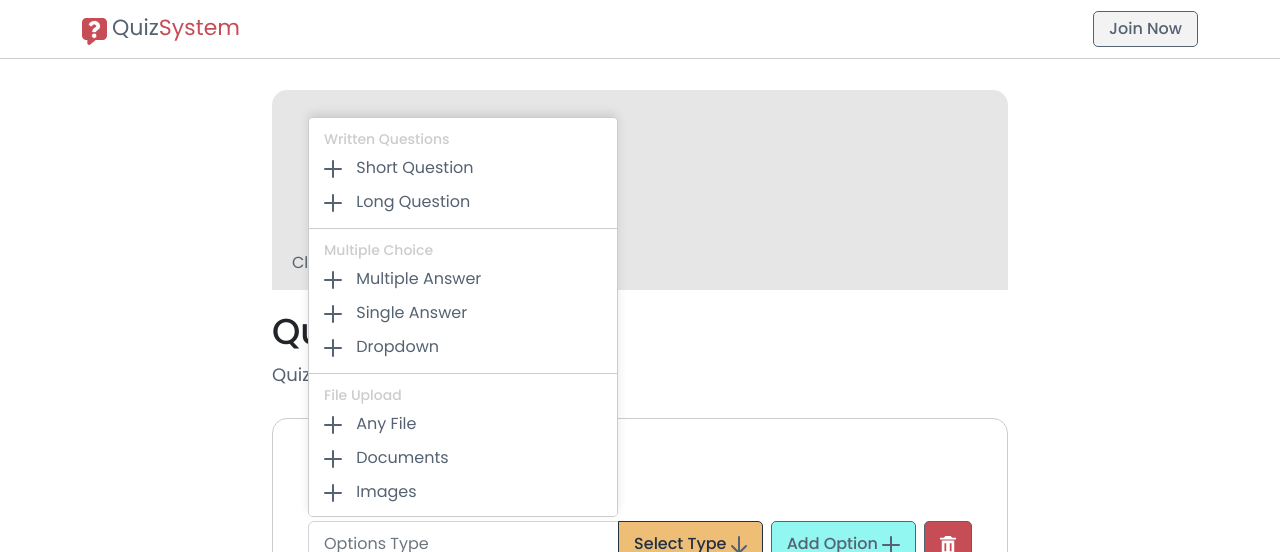
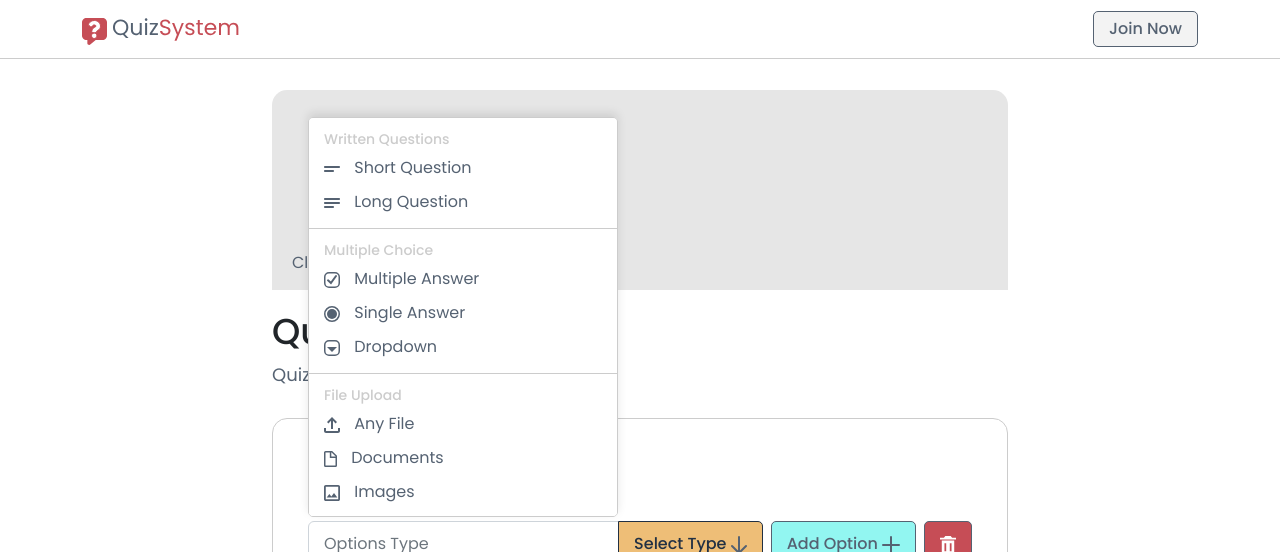
Before and after one commit to Rashed360/QuizSystem, a Next.js app: page /create in a window 1280 px wide. Both pictures are taken after a click on the element 640 px from the left and 532 px from the top of the page. Shown: the top 552 px of the page. Built offline with nearby package versions, Linux system fonts and the light colour scheme.

Commit message:
options toolbar icons updated

```diff
--- a/assets/Icons.js
+++ b/assets/Icons.js
@@ -1,5 +1,3 @@
-import React from 'react'
-
 export const PlusIcon = () => {
 	return (
 		<svg width='18' height='18' viewBox='0 0 18 18' fill='none' xmlns='http://www.w3.org/2000/svg'>
@@ -30,6 +28,7 @@ export const DownIcon = () => {
 		</svg>
 	)
 }
+
 export const DeleteIcon = () => {
 	return (
 		<svg width='16' height='18' viewBox='0 0 16 18' fill='none' xmlns='http://www.w3.org/2000/svg'>
@@ -40,3 +39,119 @@ export const DeleteIcon = () => {
 		</svg>
 	)
 }
+
+export const ShortIcon = () => {
+	return (
+		<svg width='16' height='6' viewBox='0 0 16 6' fill='none' xmlns='http://www.w3.org/2000/svg'>
+			<path
+				d='M1 0H15C15.55 0 16 0.45 16 1C16 1.55 15.55 2 15 2H1C0.45 2 0 1.55 0 1C0 0.45 0.45 0 1 0ZM1 4H9C9.55 4 10 4.45 10 5C10 5.55 9.55 6 9 6H1C0.45 6 0 5.55 0 5C0 4.45 0.45 4 1 4Z'
+				fill='#556272'
+			/>
+		</svg>
+	)
+}
+
+export const LongIcon = () => {
+	return (
+		<svg width='16' height='10' viewBox='0 0 16 10' fill='none' xmlns='http://www.w3.org/2000/svg'>
+			<path
+				d='M1 4H15C15.55 4 16 4.45 16 5C16 5.55 15.55 6 15 6H1C0.45 6 0 5.55 0 5C0 4.45 0.45 4 1 4ZM1 8H9C9.55 8 10 8.45 10 9C10 9.55 9.55 10 9 10H1C0.45 10 0 9.55 0 9C0 8.45 0.45 8 1 8Z'
+				fill='#556272'
+			/>
+			<path
+				d='M15 0H1C0.45 0 0 0.45 0 1C0 1.55 0.45 2 1 2H15C15.55 2 16 1.55 16 1C16 0.45 15.55 0 15 0Z'
+				fill='#556272'
+			/>
+		</svg>
+	)
+}
+
+export const McqIcon = () => {
+	return (
+		<svg width='16' height='16' viewBox='0 0 16 16' fill='none' xmlns='http://www.w3.org/2000/svg'>
+			<rect x='0.75' y='0.75' width='14.5' height='14.5' rx='4.25' stroke='#556272' stroke-width='1.5' />
+			<path d='M12 4L6.90909 11L4 8.30769' stroke='#556272' stroke-width='2' stroke-linecap='round' />
+		</svg>
+	)
+}
+
+export const TrflIcon = () => {
+	return (
+		<svg width='16' height='16' viewBox='0 0 16 16' fill='none' xmlns='http://www.w3.org/2000/svg'>
+			<rect x='0.75' y='0.75' width='14.5' height='14.5' rx='7.25' stroke='#556272' stroke-width='1.5' />
+			<rect x='3' y='3' width='10' height='10' rx='5' fill='#556272' />
+		</svg>
+	)
+}
+
+export const DropIcon = () => {
+	return (
+		<svg width='16' height='16' viewBox='0 0 16 16' fill='none' xmlns='http://www.w3.org/2000/svg'>
+			<path d='M3 7L8 12L13 7H3Z' fill='#556272' />
+			<rect x='0.75' y='0.75' width='14.5' height='14.5' rx='4.25' stroke='#556272' stroke-width='1.5' />
+		</svg>
+	)
+}
+
+export const FileIcon = () => {
+	return (
+		<svg width='16' height='16' viewBox='0 0 16 16' fill='none' xmlns='http://www.w3.org/2000/svg'>
+			<path
+				d='M14 11V14H2V11H0V14C0 15.1 0.9 16 2 16H14C15.1 16 16 15.1 16 14V11H14ZM3 5L4.41 6.41L7 3.83V12H9V3.83L11.59 6.41L13 5L8 0L3 5Z'
+				fill='#556272'
+			/>
+		</svg>
+	)
+}
+
+export const DocIcon = () => {
+	return (
+		<svg width='13' height='16' viewBox='0 0 13 16' fill='none' xmlns='http://www.w3.org/2000/svg'>
+			<path
+				fill-rule='evenodd'
+				clip-rule='evenodd'
+				d='M1.50813 1.60095L1.5 14.4C1.5 14.4001 1.5 14.3999 1.5 14.4C1.50004 14.4203 1.50682 14.4424 1.52938 14.4648C1.55184 14.4871 1.58067 14.5 1.61687 14.5H11.375C11.4123 14.5 11.4449 14.4861 11.4703 14.4612C11.4953 14.4365 11.5 14.4151 11.5 14.4V7.1H5.8125V1.5H1.625C1.58879 1.5 1.55997 1.51293 1.5375 1.5352C1.51489 1.55762 1.50813 1.58058 1.50813 1.60095ZM8.125 0L13 4.8V14.4C13 15.28 12.2688 16 11.375 16H1.61687C0.723125 16 0 15.28 0 14.4L0.00812519 1.6C0.00812519 0.72 0.73125 0 1.625 0H8.125ZM7.3125 1.2V5.6H11.7812L7.3125 1.2Z'
+				fill='#556272'
+			/>
+		</svg>
+	)
+}
+
+export const ImgIcon = () => {
+	return (
+		<svg width='16' height='16' viewBox='0 0 16 16' fill='none' xmlns='http://www.w3.org/2000/svg'>
+			<path
+				d='M1.77778 16C1.28889 16 0.870223 15.8258 0.521779 15.4773C0.173335 15.1289 -0.000591083 14.7105 1.50915e-06 14.2222V1.77778C1.50915e-06 1.28889 0.174224 0.870223 0.522668 0.521779C0.871112 0.173335 1.28948 -0.000591083 1.77778 1.50915e-06H14.2222C14.7111 1.50915e-06 15.1298 0.174224 15.4782 0.522668C15.8267 0.871112 16.0006 1.28948 16 1.77778V14.2222C16 14.7111 15.8258 15.1298 15.4773 15.4782C15.1289 15.8267 14.7105 16.0006 14.2222 16H1.77778ZM1.77778 14.2222H14.2222V1.77778H1.77778V14.2222ZM2.66667 12.4444H13.3333L10 8L7.33333 11.5556L5.33333 8.88889L2.66667 12.4444Z'
+				fill='#556272'
+			/>
+		</svg>
+	)
+}
+
+export const LinearIcon = () => {
+	return (
+		<svg width='16' height='6' viewBox='0 0 16 6' fill='none' xmlns='http://www.w3.org/2000/svg'>
+			<path
+				d='M1 2H15C15.55 2 16 2.45 16 3C16 3.55 15.55 4 15 4H1C0.45 4 0 3.55 0 3C0 2.45 0.45 2 1 2Z'
+				fill='#556272'
+			/>
+			<ellipse cx='8' cy='3' rx='2' ry='3' fill='#556272' />
+			<ellipse cx='3' cy='3' rx='2' ry='3' fill='#556272' />
+			<ellipse cx='13' cy='3' rx='2' ry='3' fill='#556272' />
+		</svg>
+	)
+}
+
+export const RatioIcon = () => {
+	return (
+		<svg width='16' height='6' viewBox='0 0 16 6' fill='none' xmlns='http://www.w3.org/2000/svg'>
+			<path
+				d='M1 2H15C15.55 2 16 2.45 16 3C16 3.55 15.55 4 15 4H1C0.45 4 0 3.55 0 3C0 2.45 0.45 2 1 2Z'
+				fill='#556272'
+			/>
+			<rect x='4' y='1' width='8' height='4' fill='#556272' />
+			<rect x='4' width='1' height='6' rx='0.5' fill='#556272' />
+			<rect x='11' width='1' height='6' rx='0.5' fill='#556272' />
+		</svg>
+	)
+}
--- a/pages/create.js
+++ b/pages/create.js
@@ -3,6 +3,18 @@ import Layout from '../components/Layout'
 import Image from 'next/image'
 import { useRouter } from 'next/router'
 import { PlusIcon, TickIcon, DownIcon, DeleteIcon } from '../assets/Icons'
+import {
+	ShortIcon,
+	LongIcon,
+	McqIcon,
+	TrflIcon,
+	DropIcon,
+	FileIcon,
+	DocIcon,
+	ImgIcon,
+	LinearIcon,
+	RatioIcon,
+} from '../assets/Icons'
 
 const CreateQuiz = () => {
 	const router = useRouter()
@@ -160,12 +172,12 @@ const OptionToolbar = ({ optionType, id, ques, sQues }) => {
 				{
 					title: 'Short Question',
 					type: 'short',
-					icon: <PlusIcon />,
+					icon: <ShortIcon />,
 				},
 				{
 					title: 'Long Question',
 					type: 'long',
-					icon: <PlusIcon />,
+					icon: <LongIcon />,
 				},
 			],
 		},
@@ -175,17 +187,17 @@ const OptionToolbar = ({ optionType, id, ques, sQues }) => {
 				{
 					title: 'Multiple Answer',
 					type: '',
-					icon: <PlusIcon />,
+					icon: <McqIcon />,
 				},
 				{
 					title: 'Single Answer',
 					type: '',
-					icon: <PlusIcon />,
+					icon: <TrflIcon />,
 				},
 				{
 					title: 'Dropdown',
 					type: '',
-					icon: <PlusIcon />,
+					icon: <DropIcon />,
 				},
 			],
 		},
@@ -195,17 +207,17 @@ const OptionToolbar = ({ optionType, id, ques, sQues }) => {
 				{
 					title: 'Any File',
 					type: '',
-					icon: <PlusIcon />,
+					icon: <FileIcon />,
 				},
 				{
 					title: 'Documents',
 					type: '',
-					icon: <PlusIcon />,
+					icon: <DocIcon />,
 				},
 				{
 					title: 'Images',
 					type: '',
-					icon: <PlusIcon />,
+					icon: <ImgIcon />,
 				},
 			],
 		},
@@ -215,12 +227,12 @@ const OptionToolbar = ({ optionType, id, ques, sQues }) => {
 				{
 					title: 'Linear Scale',
 					type: '',
-					icon: <PlusIcon />,
+					icon: <LinearIcon />,
 				},
 				{
 					title: 'Ratio Scale',
 					type: '',
-					icon: <PlusIcon />,
+					icon: <RatioIcon />,
 				},
 			],
 		},
```
